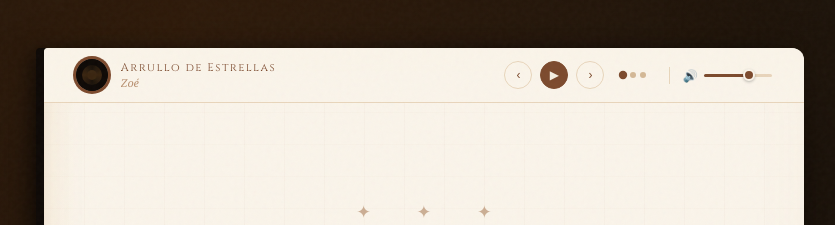
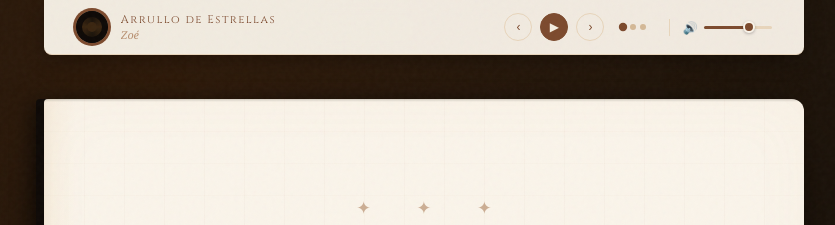
Before and after one commit to batatitac/mandarina, a plain HTML site: page index.html in a window 1280 px wide. Shown: the top 225 px of the page, without its empty margins (216-1051 px from the left). Drawn offline with Linux system fonts and the light colour scheme; a web font is replaced by a local one.

Commit message:
Update index.html
actualizacion de barra de musica

```diff
--- a/index.html
+++ b/index.html
@@ -47,6 +47,7 @@
         .book {
             max-width: 760px;
             margin: 0 auto;
+            margin-top: 3.2rem;
             background: var(--page);
             background-image:
                 linear-gradient(90deg, rgba(150,100,60,0.06) 0px, transparent 1px),
@@ -139,13 +140,32 @@
         }
 
         /* ---- MUSIC PLAYER ---- */
+        #music-bar-wrap {
+            position: fixed;
+            top: 0;
+            left: 0;
+            right: 0;
+            z-index: 1000;
+            display: flex;
+            justify-content: center;
+            pointer-events: none;
+            transform: translateY(0);
+            transition: transform 0.35s ease;
+        }
+
+        #music-bar-wrap.hide-bar {
+            transform: translateY(-110%);
+        }
+
         #music-bar {
-            position: sticky;
-            top: 0;
-            z-index: 100;
+            width: 100%;
+            max-width: 760px;
+            pointer-events: auto;
             background: rgba(250,244,234,0.96);
             backdrop-filter: blur(8px);
             border-bottom: 1px solid var(--warm-mid);
+            border-radius: 0 0 8px 8px;
+            box-shadow: 0 6px 20px rgba(0,0,0,0.25);
             padding: 0.7rem 2rem;
             display: flex;
             align-items: center;
@@ -468,9 +488,8 @@
 </head>
 <body>
 
-<div class="book">
-
-    <!-- STICKY MUSIC BAR -->
+<!-- FIXED MUSIC BAR (navbar-style: se esconde al bajar, aparece al subir) -->
+<div id="music-bar-wrap">
     <div id="music-bar">
         <div class="now-playing">
             <div class="vinyl" id="vinyl"></div>
@@ -494,8 +513,11 @@
             <input class="vol-slider" id="vol-slider" type="range" min="0" max="100" value="70">
         </div>
     </div>
+</div>
 
-    <audio id="audio-player" preload="none"></audio>
+<audio id="audio-player" preload="none"></audio>
+
+<div class="book">
 
     <div class="inner">
 
@@ -753,6 +775,37 @@ volIcon.addEventListener('click', () => {
     volSlider.style.background = `linear-gradient(to right, var(--sienna) ${volSlider.value}%, var(--warm-mid) ${volSlider.value}%)`;
     updateVolIcon(audio.volume);
 });
+
+// ---- HIDE/SHOW BAR ON SCROLL (estilo navbar: fijo arriba, se esconde al bajar, reaparece al subir) ----
+const musicBarWrap = document.getElementById('music-bar-wrap');
+let lastScrollY = window.scrollY;
+let ticking = false;
+
+function handleScroll() {
+    const currentY = Math.max(window.scrollY, 0);
+    const delta = currentY - lastScrollY;
+
+    if (currentY < 60) {
+        // Cerca del tope siempre se muestra
+        musicBarWrap.classList.remove('hide-bar');
+    } else if (delta > 6) {
+        // bajando
+        musicBarWrap.classList.add('hide-bar');
+    } else if (delta < -6) {
+        // subiendo
+        musicBarWrap.classList.remove('hide-bar');
+    }
+
+    lastScrollY = currentY;
+    ticking = false;
+}
+
+window.addEventListener('scroll', () => {
+    if (!ticking) {
+        window.requestAnimationFrame(handleScroll);
+        ticking = true;
+    }
+}, { passive: true });
 </script>
 
 </body>
```
